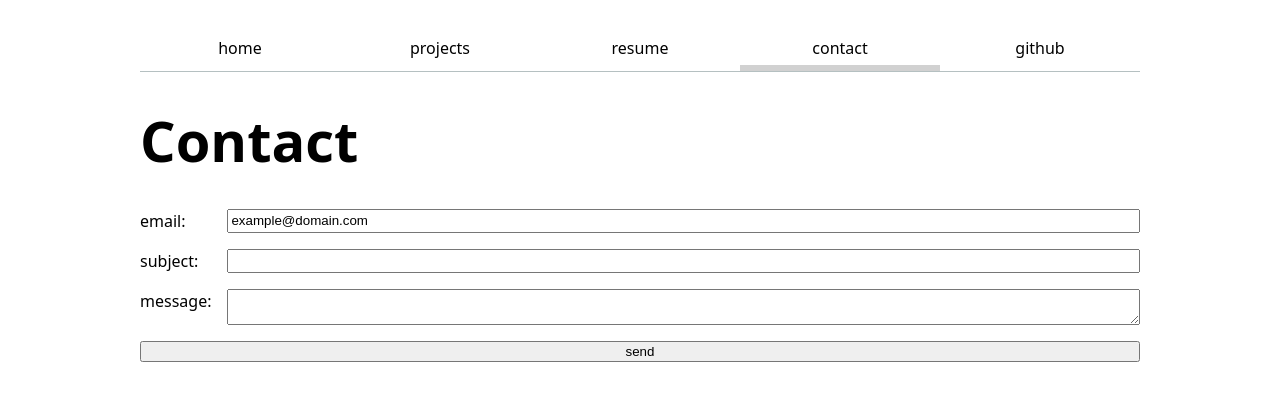
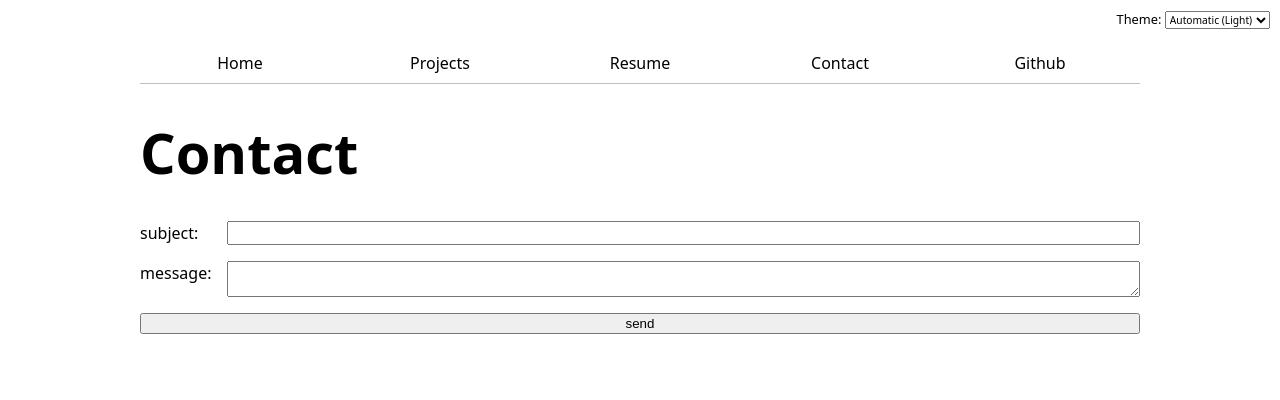
Before and after one commit to nisharonn/portfolio, a plain HTML site: page contact/index.html in a window 1280 px wide. Drawn offline with Linux system fonts and the light colour scheme.

Commit message:
finished lab 3

```diff
--- a/contact/index.html
+++ b/contact/index.html
@@ -5,21 +5,20 @@
     <meta name="viewport" content="width=device-width, initial-scale=1.0">
     <title> Contact </title>
     <link rel="stylesheet" href="../style.css" />
-    <nav>
+    <script type="module" src="../global.js"></script>
+    <!-- <nav>
         <ul>
             <li><a href="../index.html"> home </a></li>
             <li><a href="../projects/index.html"> projects </a></li>
             <li><a href="../resume/index.html"> resume </a></li>
-            <li><a class="current" href="./index.html"> contact </a></li>
+            <li><a href="./index.html"> contact </a></li>
             <li><a href="https://github.com/nisharonn" target="_blank"> github </a></li>
         </ul>
-    </nav>
+    </nav> -->
 </head>
 <body>
     <h1> Contact </h1>
-    <form action="mailto:s3ni@ucsd.edu" method="POST" enctype="text/plain">
-        <label for="email"> email: </label>
-        <input name="email" type="email" value="example@domain.com">
+    <form action="mailto:s3ni@ucsd.edu" method="GET">
 
         <label for="subject"> subject: </label>
         <input name="subject">
--- /dev/null
+++ b/global.js
@@ -0,0 +1,96 @@
+console.log('IT’S ALIVE!');
+
+function $$(selector, context = document) {
+  return Array.from(context.querySelectorAll(selector));
+}
+
+// const navLinks = $$('nav a');
+
+// let currentLink = navLinks.find(
+//     (a) => a.host === location.host && a.pathname === location.pathname
+// );
+
+// currentLink?.classList.add('current');
+
+const ARE_WE_HOME = document.documentElement.classList.contains('home');
+
+
+let pages = [
+    { url: '', title: 'Home' },
+    { url: 'projects/', title: 'Projects' },
+    { url: 'resume/', title: 'Resume' },
+    { url: 'contact/', title: 'Contact' },
+    { url: 'https://github.com/nisharonn/', title: 'Github' }
+];
+
+let nav = document.createElement('nav');
+document.body.prepend(nav)
+
+for (let p of pages) {
+    let url = p.url;
+    let title = p.title;
+    url = !ARE_WE_HOME && !url.startsWith('http') ? '../' + url : url;
+
+    let a = document.createElement('a');
+    a.href = url;
+    a.textContent = title;
+    nav.append(a)
+
+    if (a.host === location.host && a.pathname === location.pathname) {
+        a.classList.add('current');
+    }
+
+    if (a.host != location.host) {
+        a.target = '_blank';
+    }
+
+}
+
+document.body.insertAdjacentHTML(
+    'afterbegin',
+    `
+      <label class="color-scheme">
+          Theme:
+          <select>
+            <option value='light dark'> Automatic (${matchMedia("(prefers-color-scheme: dark)").matches ? 'Dark' : 'Light'}) </option>
+            <option value='light'>Light</option>
+            <option value='dark'>Dark</option>
+          </select>
+      </label>
+    `
+);
+
+let select = document.querySelector('select');
+
+select.addEventListener('input', function (event) {
+    console.log('color scheme changed to', event.target.value);
+    document.documentElement.style.setProperty('color-scheme', event.target.value);
+    localStorage.colorScheme = event.target.value;
+});
+
+if ('colorScheme' in localStorage) {
+    document.documentElement.style.setProperty('color-scheme', localStorage.colorScheme);
+    select.value = localStorage.colorScheme;
+
+
+}
+
+let form = document.querySelector('form');
+
+form?.addEventListener('submit', function (event) {
+    event.preventDefault();
+
+    let data = new FormData(form);
+    let url = form.action + '?';
+
+    for (let [name, value] of data) {
+
+        name = encodeURIComponent(name);
+        value = encodeURIComponent(value);
+
+        url += `${name}=${value}&`;
+        console.log(name, value);
+    }
+
+    location.href = url;
+});
--- a/style.css
+++ b/style.css
@@ -5,7 +5,7 @@ body {
     font: 100%/1.5 system-ui;
     max-width: 1000px;
     margin-inline: auto;
-    padding: 20px;
+    padding: 35px;
 }
 
 :root {
@@ -14,6 +14,7 @@ body {
 
 html {
     accent-color: var(--color-accent);
+    color-scheme: light dark;
 }
 
 #header {
@@ -50,9 +51,10 @@ ul {
 }
 
 nav {
+    --border-color: oklch(50% 10% 200 / 40%);
     display: flex;
     margin-bottom: 8px;
-    border-bottom: 1px solid oklch(80% 3% 200);
+    border-bottom: 1px solid var(--border-color);
 
     ul {
         display: contents;
@@ -71,12 +73,12 @@ nav {
     a:hover {
         border-bottom: 0.4em solid var(--color-accent);
         padding-bottom: 5px;
-        background-color: #f7edf2;
+        background-color: color-mix(in oklch, var(--color-accent), canvas 85%);;
     }
 }
 
 a.current {
-    border-bottom: 0.4em solid oklch(86% 0.012% 215);
+    border-bottom: 0.4em solid var(--border-color);
     padding-bottom: 5px;
 }
 
@@ -120,3 +122,15 @@ h1, h2, h3, h4, h5, h6 {
     text-wrap: balance;
 
 }
+
+label.color-scheme {
+    position: absolute;
+    top: 0.8em;;
+    right: 0.8em;
+    font-size: 80%;
+}
+
+select {
+    font-size: 80%;
+    font-family: inherit;
+}
```
Also changed, not shown: index.html (+4 -3 lines), projects/index.html (+4 -3 lines), resume/index.html (+5 -5 lines).
